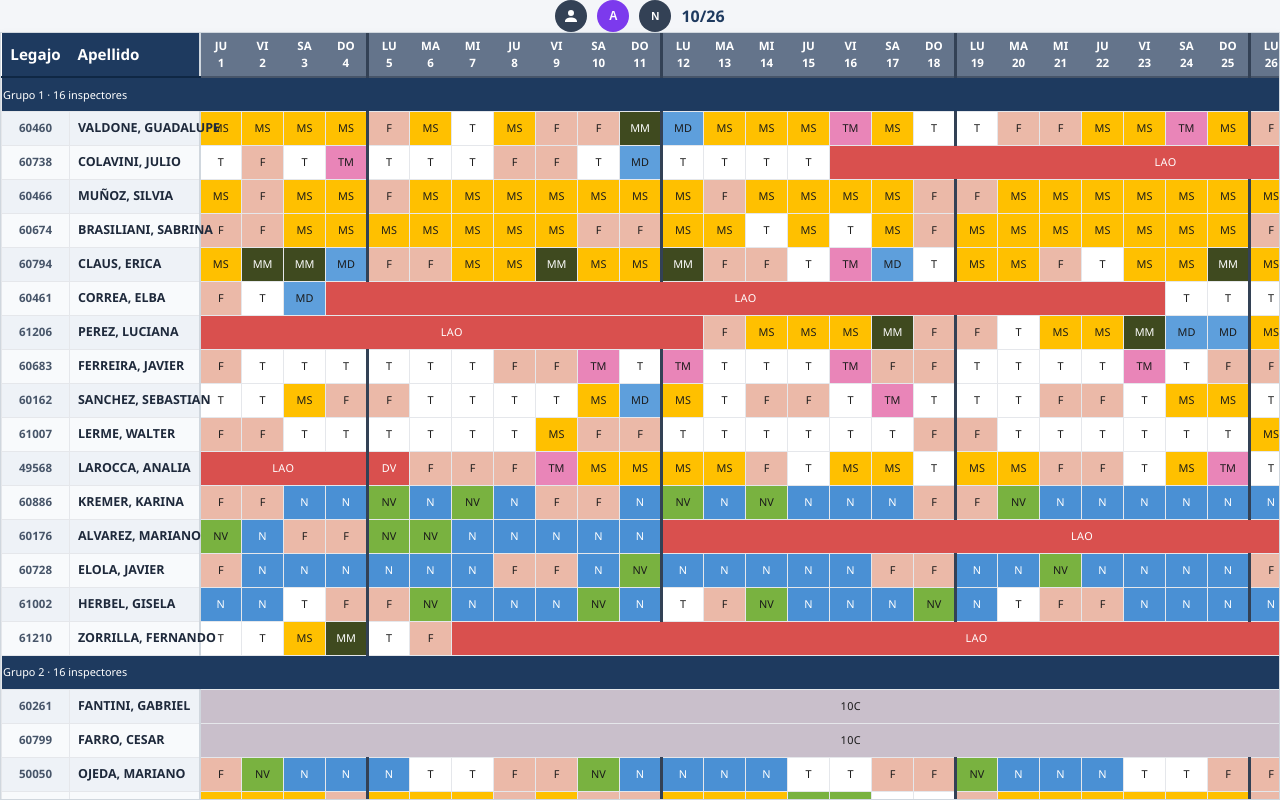
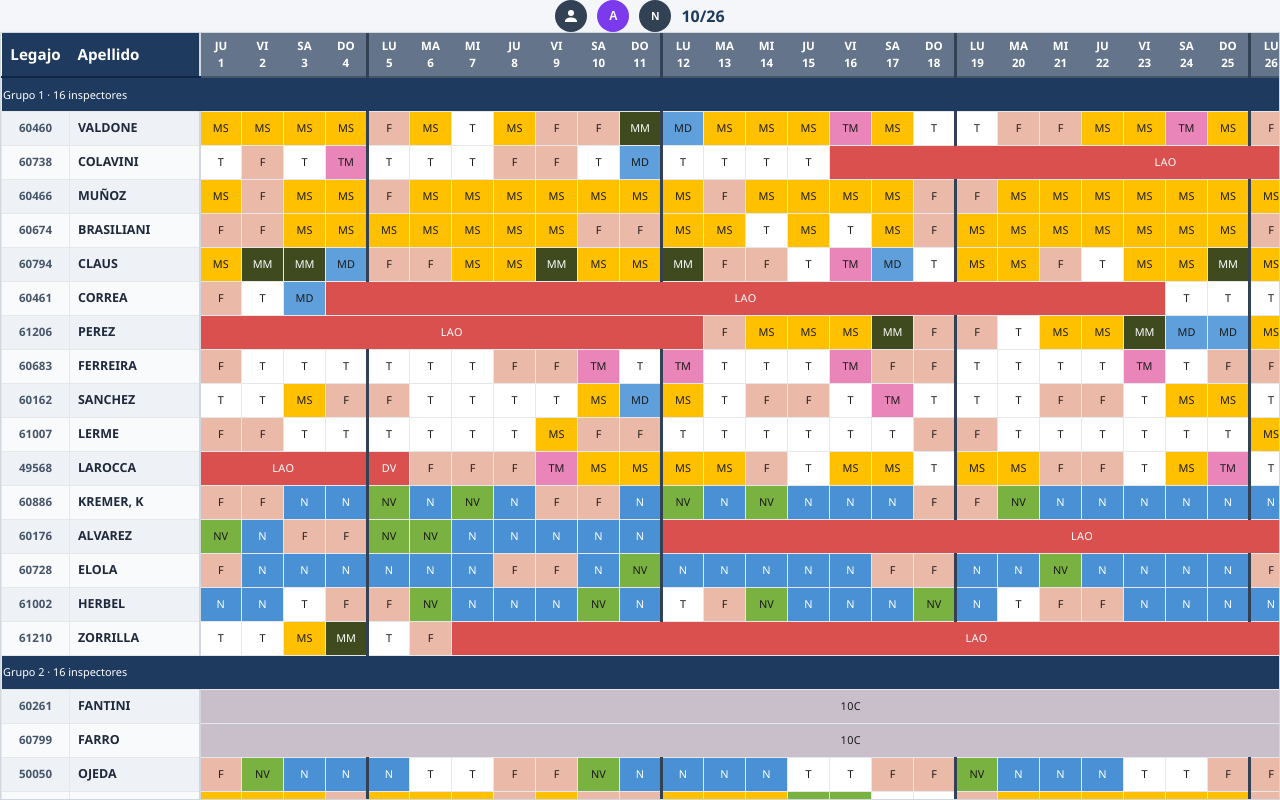
Before and after one commit to Cuadraditos-VP/maquinas, a plain HTML site: page index.html in a window 1280 px wide. Drawn offline with Linux system fonts and the light colour scheme; no server answers.

Commit message:
Update index.html

```diff
--- a/index.html
+++ b/index.html
@@ -1230,38 +1230,38 @@
 
     // Plantilla octubre 2026. Personas del cartón; turnos vacíos hasta cargar el JSON o editar.
             const SEED_OCT = [
-      { id: "60460", name: "VALDONE, GUADALUPE", codes: "MS MS MS MS F MS T MS F F MM MD MS MS MS TM MS T T F F MS MS TM MS F F MS MS MS MM".split(" ") },
-      { id: "60738", name: "COLAVINI, JULIO", codes: "T F T TM T T T F F T MD T T T T LAO LAO LAO LAO LAO LAO LAO LAO LAO LAO LAO LAO LAO LAO LAO LAO".split(" ") },
-      { id: "60466", name: "MUÑOZ, SILVIA", codes: "MS F MS MS F MS MS MS MS MS MS MS F MS MS MS MS F F MS MS MS MS MS MS MS MS F F MS MS".split(" ") },
-      { id: "60674", name: "BRASILIANI, SABRINA", codes: "F F MS MS MS MS MS MS MS F F MS MS T MS T MS F MS MS MS MS MS MS MS F F T MS MS MS".split(" ") },
-      { id: "60794", name: "CLAUS, ERICA", codes: "MS MM MM MD F F MS MS MM MS MS MM F F T TM MD T MS MS F T MS MS MM MS MS MS F F MS".split(" ") },
-      { id: "60461", name: "CORREA, ELBA", codes: "F T MD LAO LAO LAO LAO LAO LAO LAO LAO LAO LAO LAO LAO LAO LAO LAO LAO LAO LAO LAO LAO T T T MS T MS TM F".split(" ") },
-      { id: "61206", name: "PEREZ, LUCIANA", codes: "LAO LAO LAO LAO LAO LAO LAO LAO LAO LAO LAO LAO F MS MS MS MM F F T MS MS MM MD MD MS T F F MS MD".split(" ") },
-      { id: "60683", name: "FERREIRA, JAVIER", codes: "F T T T T T T F F TM T TM T T T TM F F T T T T TM T F F T T T T TM".split(" ") },
-      { id: "60162", name: "SANCHEZ, SEBASTIAN", codes: "T T MS F F T T T T MS MD MS T F F T TM T T T F F T MS MS T T F T TM MS".split(" ") },
-      { id: "61007", name: "LERME, WALTER", codes: "F F T T T T T T MS F F T T T T T T F F T T T T T T MS F T T T T".split(" ") },
-      { id: "49568", name: "LAROCCA, ANALIA", codes: "LAO LAO LAO LAO DV F F F TM MS MS MS MS F T MS MS T MS MS F F T MS TM T MS MS MS F MS".split(" ") },
-      { id: "60886", name: "KREMER, KARINA", codes: "F F N N NV N NV N F F N NV N NV N N N F F NV N N N N N N F N N N N".split(" ") },
-      { id: "60176", name: "ALVAREZ, MARIANO", codes: "NV N F F NV NV N N N N N LAO LAO LAO LAO LAO LAO LAO LAO LAO LAO LAO LAO LAO LAO LAO LAO LAO LAO LAO LAO".split(" ") },
-      { id: "60728", name: "ELOLA, JAVIER", codes: "F N N N N N N F F N NV N N N N N F F N N NV N N N N F F N N N N".split(" ") },
-      { id: "61002", name: "HERBEL, GISELA", codes: "N N T F F NV N N N NV N T F NV N N N NV N T F F N N N N N T F F N".split(" ") },
-      { id: "61210", name: "ZORRILLA, FERNANDO", codes: "T T MS MM T F LAO LAO LAO LAO LAO LAO LAO LAO LAO LAO LAO LAO LAO LAO LAO LAO LAO LAO LAO LAO LAO LAO LAO LAO LAO".split(" ") },
-      { id: "60261", name: "FANTINI, GABRIEL", codes: "10C 10C 10C 10C 10C 10C 10C 10C 10C 10C 10C 10C 10C 10C 10C 10C 10C 10C 10C 10C 10C 10C 10C 10C 10C 10C 10C 10C 10C 10C 10C".split(" ") },
-      { id: "60799", name: "FARRO, CESAR", codes: "10C 10C 10C 10C 10C 10C 10C 10C 10C 10C 10C 10C 10C 10C 10C 10C 10C 10C 10C 10C 10C 10C 10C 10C 10C 10C 10C 10C 10C 10C 10C".split(" ") },
-      { id: "50050", name: "OJEDA, MARIANO", codes: "F NV N N N T T F F NV N N N N T T F F NV N N N T T F F N N N N N".split(" ") },
-      { id: "60704", name: "MOMBELLI, SEBASTIAN", codes: "MS MS MS F MS MS MS F MS F F MS MS MS NV NV T T F MS MS MS MS MS MS F F MS MS MS MS".split(" ") },
-      { id: "61939", name: "LIBANO, JUAN", codes: "F F F NV N N N N T T T NV N F F T T NV N N F F T T NV N N N N T T".split(" ") },
-      { id: "61965", name: "GAGLIANO, LUANA", codes: "N NV N T MS LAO LAO LAO LAO LAO LAO LAO LAO LAO LAO F NV N N N T T MS F F F N N N N T".split(" ") },
-      { id: "61046", name: "FALCONE, MARIANO", codes: "MS MS T MS F F MS T T MS TM LAO LAO LAO LAO LAO LAO LAO LAO LAO LAO LAO LAO LAO LAO LAO LAO LAO LAO LAO LAO".split(" ") },
-      { id: "60871", name: "BENTOS, TAMARA", codes: "10C 10C 10C 10C 10C 10C 10C 10C 10C 10C 10C 10C 10C 10C 10C 10C 10C 10C 10C 10C 10C 10C 10C 10C 10C 10C 10C 10C 10C 10C 10C".split(" ") },
-      { id: "61442", name: "MAZA, SABRINA", codes: "F TM MS MM MS MS MS F F MD MS MM MS MS MS MM F F T MS T T MS MM F F T MS MS MS MM".split(" ") },
-      { id: "62111", name: "MULLER, ERIK", codes: "T MS T T F NV N N NV N T F F N N NV N T MS F F N N N T MS T F F N N".split(" ") },
-      { id: "60881", name: "BESSONE, NICOLAS", codes: "MS MS TM MS MS MS F MS TM MS MS MS MS F F MS MD T MS T MS F F LAO LAO LAO LAO LAO LAO F F".split(" ") },
-      { id: "61178", name: "ELI, CARMEN", codes: "T MS MD TM MS F F MS MS MM MM TM MS MS F MS MM F T T MS F F MD MS T MS MS MS MM F".split(" ") },
-      { id: "60803", name: "MOLINERO, SABRINA", codes: "F F F F MS T T T T TM MS T T T T T MS F F F T T TM T T T T T T T T".split(" ") },
-      { id: "60621", name: "TRINIDAD, ELIZABETH", codes: "10C 10C 10C 10C 10C 10C 10C 10C 10C 10C 10C 10C 10C 10C 10C 10C 10C 10C 10C 10C 10C 10C 10C 10C 10C 10C 10C 10C 10C 10C 10C".split(" ") },
-      { id: "61185", name: "PONCE, LEONARDO", codes: "N N NV N T F F N N N NV N T F F N N NV N N T F F N N N N N N T F".split(" ") },
-      { id: "62023", name: "GUTIERREZ, JESICA", codes: "T T F F T T T T MS MD F F T T T MS MD T T F T T MS MS MM T F F T MS T".split(" ") }
+      { id: "60460", name: "VALDONE", codes: "MS MS MS MS F MS T MS F F MM MD MS MS MS TM MS T T F F MS MS TM MS F F MS MS MS MM".split(" ") },
+      { id: "60738", name: "COLAVINI", codes: "T F T TM T T T F F T MD T T T T LAO LAO LAO LAO LAO LAO LAO LAO LAO LAO LAO LAO LAO LAO LAO LAO".split(" ") },
+      { id: "60466", name: "MUÑOZ", codes: "MS F MS MS F MS MS MS MS MS MS MS F MS MS MS MS F F MS MS MS MS MS MS MS MS F F MS MS".split(" ") },
+      { id: "60674", name: "BRASILIANI", codes: "F F MS MS MS MS MS MS MS F F MS MS T MS T MS F MS MS MS MS MS MS MS F F T MS MS MS".split(" ") },
+      { id: "60794", name: "CLAUS", codes: "MS MM MM MD F F MS MS MM MS MS MM F F T TM MD T MS MS F T MS MS MM MS MS MS F F MS".split(" ") },
+      { id: "60461", name: "CORREA", codes: "F T MD LAO LAO LAO LAO LAO LAO LAO LAO LAO LAO LAO LAO LAO LAO LAO LAO LAO LAO LAO LAO T T T MS T MS TM F".split(" ") },
+      { id: "61206", name: "PEREZ", codes: "LAO LAO LAO LAO LAO LAO LAO LAO LAO LAO LAO LAO F MS MS MS MM F F T MS MS MM MD MD MS T F F MS MD".split(" ") },
+      { id: "60683", name: "FERREIRA", codes: "F T T T T T T F F TM T TM T T T TM F F T T T T TM T F F T T T T TM".split(" ") },
+      { id: "60162", name: "SANCHEZ", codes: "T T MS F F T T T T MS MD MS T F F T TM T T T F F T MS MS T T F T TM MS".split(" ") },
+      { id: "61007", name: "LERME", codes: "F F T T T T T T MS F F T T T T T T F F T T T T T T MS F T T T T".split(" ") },
+      { id: "49568", name: "LAROCCA", codes: "LAO LAO LAO LAO DV F F F TM MS MS MS MS F T MS MS T MS MS F F T MS TM T MS MS MS F MS".split(" ") },
+      { id: "60886", name: "KREMER, K", codes: "F F N N NV N NV N F F N NV N NV N N N F F NV N N N N N N F N N N N".split(" ") },
+      { id: "60176", name: "ALVAREZ", codes: "NV N F F NV NV N N N N N LAO LAO LAO LAO LAO LAO LAO LAO LAO LAO LAO LAO LAO LAO LAO LAO LAO LAO LAO LAO".split(" ") },
+      { id: "60728", name: "ELOLA", codes: "F N N N N N N F F N NV N N N N N F F N N NV N N N N F F N N N N".split(" ") },
+      { id: "61002", name: "HERBEL", codes: "N N T F F NV N N N NV N T F NV N N N NV N T F F N N N N N T F F N".split(" ") },
+      { id: "61210", name: "ZORRILLA", codes: "T T MS MM T F LAO LAO LAO LAO LAO LAO LAO LAO LAO LAO LAO LAO LAO LAO LAO LAO LAO LAO LAO LAO LAO LAO LAO LAO LAO".split(" ") },
+      { id: "60261", name: "FANTINI", codes: "10C 10C 10C 10C 10C 10C 10C 10C 10C 10C 10C 10C 10C 10C 10C 10C 10C 10C 10C 10C 10C 10C 10C 10C 10C 10C 10C 10C 10C 10C 10C".split(" ") },
+      { id: "60799", name: "FARRO", codes: "10C 10C 10C 10C 10C 10C 10C 10C 10C 10C 10C 10C 10C 10C 10C 10C 10C 10C 10C 10C 10C 10C 10C 10C 10C 10C 10C 10C 10C 10C 10C".split(" ") },
+      { id: "50050", name: "OJEDA", codes: "F NV N N N T T F F NV N N N N T T F F NV N N N T T F F N N N N N".split(" ") },
+      { id: "60704", name: "MOMBELLI", codes: "MS MS MS F MS MS MS F MS F F MS MS MS NV NV T T F MS MS MS MS MS MS F F MS MS MS MS".split(" ") },
+      { id: "61939", name: "LIBANO", codes: "F F F NV N N N N T T T NV N F F T T NV N N F F T T NV N N N N T T".split(" ") },
+      { id: "61965", name: "GAGLIANO", codes: "N NV N T MS LAO LAO LAO LAO LAO LAO LAO LAO LAO LAO F NV N N N T T MS F F F N N N N T".split(" ") },
+      { id: "61046", name: "FALCONE", codes: "MS MS T MS F F MS T T MS TM LAO LAO LAO LAO LAO LAO LAO LAO LAO LAO LAO LAO LAO LAO LAO LAO LAO LAO LAO LAO".split(" ") },
+      { id: "60871", name: "BENTOS", codes: "10C 10C 10C 10C 10C 10C 10C 10C 10C 10C 10C 10C 10C 10C 10C 10C 10C 10C 10C 10C 10C 10C 10C 10C 10C 10C 10C 10C 10C 10C 10C".split(" ") },
+      { id: "61442", name: "MAZA", codes: "F TM MS MM MS MS MS F F MD MS MM MS MS MS MM F F T MS T T MS MM F F T MS MS MS MM".split(" ") },
+      { id: "62111", name: "MULLER", codes: "T MS T T F NV N N NV N T F F N N NV N T MS F F N N N T MS T F F N N".split(" ") },
+      { id: "60881", name: "BESSONE", codes: "MS MS TM MS MS MS F MS TM MS MS MS MS F F MS MD T MS T MS F F LAO LAO LAO LAO LAO LAO F F".split(" ") },
+      { id: "61178", name: "CARMEN", codes: "T MS MD TM MS F F MS MS MM MM TM MS MS F MS MM F T T MS F F MD MS T MS MS MS MM F".split(" ") },
+      { id: "60803", name: "MOLINERO", codes: "F F F F MS T T T T TM MS T T T T T MS F F F T T TM T T T T T T T T".split(" ") },
+      { id: "60621", name: "TRINIDAD", codes: "10C 10C 10C 10C 10C 10C 10C 10C 10C 10C 10C 10C 10C 10C 10C 10C 10C 10C 10C 10C 10C 10C 10C 10C 10C 10C 10C 10C 10C 10C 10C".split(" ") },
+      { id: "61185", name: "PONCE", codes: "N N NV N T F F N N N NV N T F F N N NV N N T F F N N N N N N T F".split(" ") },
+      { id: "62023", name: "GUTIERREZ", codes: "T T F F T T T T MS MD F F T T T MS MD T T F T T MS MS MM T F F T MS T".split(" ") }
     ];
 
     const SEED_BY_MES = { "2026-10": SEED_OCT };
```
